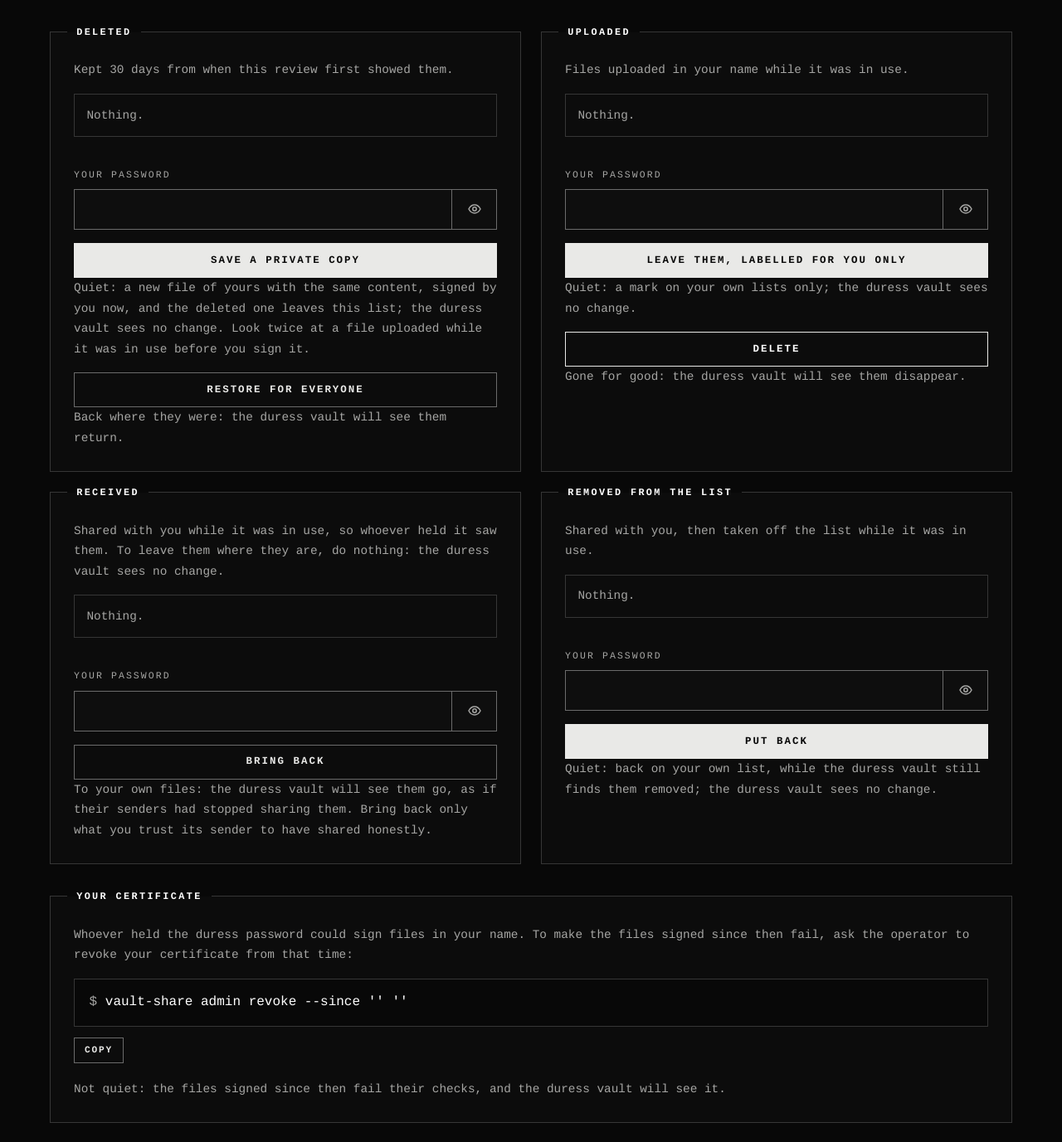
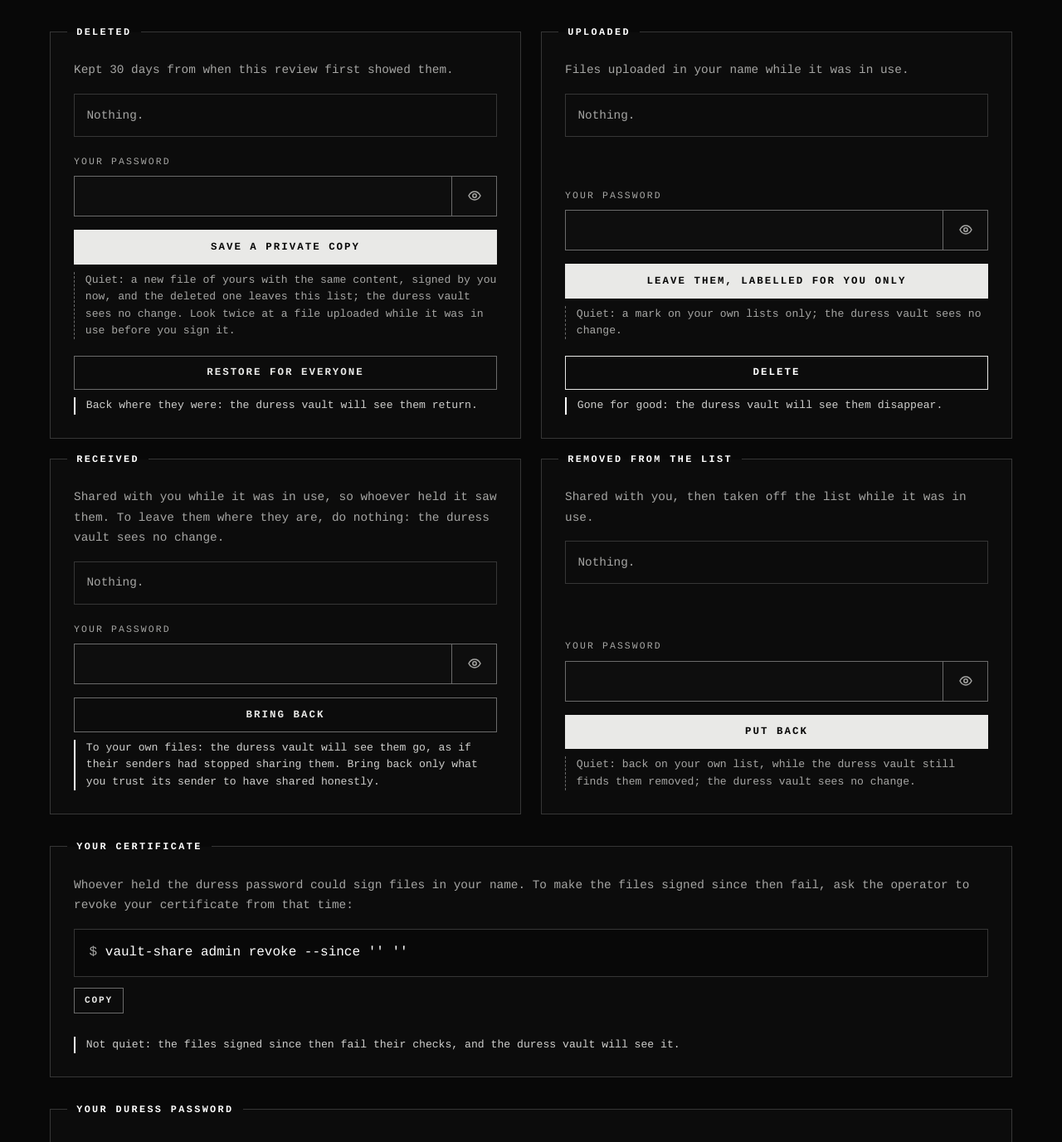
Before and after one commit to Ymsniper/vault-share, a Python web app: template app/templates/auth/review.html in a window 1280 px wide. Shown: the part 889-2266 px from the top of the page at 83% size. Run offline with Jinja, Linux system fonts and the light colour scheme; the template is opened without the code that fills it, so the values that code supplies are empty.

Commit message:
Mark the review's quiet and loud actions

```diff
--- a/app/static/vault.css
+++ b/app/static/vault.css
@@ -518,9 +518,33 @@ code {
   height: 100%;
 }
 
-.vs-even > [class*="col-"] > .vs-panel > .btn:last-child,
 .vs-subpanel > .btn:last-child {
   margin-top: auto;
+}
+
+/* in the review's four boxes the password and the actions sit at the
+   bottom, so boxes side by side end together */
+.vs-even > [class*="col-"] > .vs-panel > .vs-picklist {
+  margin-bottom: auto;
+}
+
+/* what an action does to the duress vault, under its button: a dashed rule
+   for a quiet one, a white bar for one that shows there */
+.vs-quiet,
+.vs-loud {
+  margin: 0.55rem 0 1.2rem;
+  padding-left: 0.8rem;
+  font-size: 0.82rem;
+  line-height: 1.55;
+}
+
+.vs-quiet {
+  border-left: 1px dashed var(--vs-edge);
+}
+
+.vs-loud {
+  border-left: 2px solid var(--vs-hi);
+  color: var(--vs-soft);
 }
 
 .vs-panel > :last-child {
@@ -1210,15 +1234,6 @@ code {
   color: var(--vs-soft);
 }
 
-/* a file id in the log: its first characters, all of it on hover and in a copy */
-.vs-id {
-  display: inline-block;
-  max-width: 9ch;
-  overflow: hidden;
-  text-overflow: ellipsis;
-  vertical-align: bottom;
-}
-
 /* six columns of monospace in a narrow box: smaller and closer together */
 .vs-invites > :not(caption) > * > * {
   padding: 0.55rem 0.45rem;
--- a/app/templates/admin/log.html
+++ b/app/templates/admin/log.html
@@ -15,7 +15,7 @@
   <div class="vs-table-wrap">
     <table class="table table-sm table-hover">
       <thead>
-        <tr><th>Time</th><th>User</th><th>Action</th><th>File</th><th>Outcome</th><th>Detail</th><th>Network</th></tr>
+        <tr><th>Time</th><th>User</th><th>Action</th><th>Outcome</th><th>Detail</th><th>Network</th></tr>
       </thead>
       <tbody>
         {% for e in entries %}
@@ -24,7 +24,6 @@
           <td class="vs-meta">{{ e['at'] }}</td>
           <td class="vs-mono">{{ e['username']|handle if e['username'] else '-' }}</td>
           <td class="vs-mono">{{ e['action'] }}</td>
-          <td class="vs-meta">{% if e['file_id'] %}<span class="vs-id" title="{{ e['file_id'] }}">{{ e['file_id'] }}</span>{% endif %}</td>
           <td><span class="vs-chip {{ 'vs-chip-ok' if o in ('ok', 'match') else 'vs-chip-bad' if o in ('failed', 'refused', 'denied', 'mismatch', 'locked') else 'vs-chip-warn' if o in ('used', 'duress') else 'vs-chip-neutral' }}">{{ o }}</span></td>
           <td>{{ e['detail'] or '' }}</td>
           <td class="vs-meta">{{ e['ip'] or '' }}</td>
--- a/app/templates/auth/review.html
+++ b/app/templates/auth/review.html
@@ -63,9 +63,9 @@
       {{ choose(trashed, "trashed") }}
       {{ password("trashed") }}
       <button type="submit" class="btn btn-primary w-100">Save a private copy</button>
-      <p class="vs-note">Quiet: a new file of yours with the same content, signed by you now, and the deleted one leaves this list; the duress vault sees no change. Look twice at a file uploaded while it was in use before you sign it.</p>
+      <p class="vs-note vs-quiet">Quiet: a new file of yours with the same content, signed by you now, and the deleted one leaves this list; the duress vault sees no change. Look twice at a file uploaded while it was in use before you sign it.</p>
       <button type="submit" formaction="{{ url_for('settings.review_action', action='restore') }}" class="btn btn-outline-secondary w-100">Restore for everyone</button>
-      <p class="vs-note mb-0">Back where they were: the duress vault will see them return.</p>
+      <p class="vs-note vs-loud mb-0">Back where they were: the duress vault will see them return.</p>
     </form>
   </div>
   <div class="col-lg-6">
@@ -76,9 +76,9 @@
       {{ choose(planted, "planted") }}
       {{ password("planted") }}
       <button type="submit" class="btn btn-primary w-100">Leave them, labelled for you only</button>
-      <p class="vs-note">Quiet: a mark on your own lists only; the duress vault sees no change.</p>
+      <p class="vs-note vs-quiet">Quiet: a mark on your own lists only; the duress vault sees no change.</p>
       <button type="submit" formaction="{{ url_for('settings.review_action', action='delete') }}" class="btn btn-outline-danger w-100">Delete</button>
-      <p class="vs-note mb-0">Gone for good: the duress vault will see them disappear.</p>
+      <p class="vs-note vs-loud mb-0">Gone for good: the duress vault will see them disappear.</p>
     </form>
   </div>
   <div class="col-lg-6">
@@ -89,7 +89,7 @@
       {{ choose(arrived, "move") }}
       {{ password("move") }}
       <button type="submit" class="btn btn-outline-secondary w-100">Bring back</button>
-      <p class="vs-note mb-0">To your own files: the duress vault will see them go, as if their senders had stopped sharing them. Bring back only what you trust its sender to have shared honestly.</p>
+      <p class="vs-note vs-loud mb-0">To your own files: the duress vault will see them go, as if their senders had stopped sharing them. Bring back only what you trust its sender to have shared honestly.</p>
     </form>
   </div>
   <div class="col-lg-6">
@@ -100,7 +100,7 @@
       {{ choose(dismissed, "put-back") }}
       {{ password("put-back") }}
       <button type="submit" class="btn btn-primary w-100">Put back</button>
-      <p class="vs-note mb-0">Quiet: back on your own list, while the duress vault still finds them removed; the duress vault sees no change.</p>
+      <p class="vs-note vs-quiet mb-0">Quiet: back on your own list, while the duress vault still finds them removed; the duress vault sees no change.</p>
     </form>
   </div>
 </div>
@@ -109,7 +109,7 @@
   <h2 class="vs-panel-title">Your certificate</h2>
   <p class="vs-note">Whoever held the duress password could sign files in your name. To make the files signed since then fail, ask the operator to revoke your certificate from that time:</p>
   <p class="vs-mono vs-command">vault-share admin revoke --since '{{ since_local }}' '{{ g.user['username'] }}'</p>
-  <p class="vs-note mb-0">Not quiet: the files signed since then fail their checks, and the duress vault will see it.</p>
+  <p class="vs-note vs-loud mb-0">Not quiet: the files signed since then fail their checks, and the duress vault will see it.</p>
 </section>
 
 <section class="vs-panel">
@@ -140,7 +140,7 @@
     </div>
     {{ password("replace") }}
     <button type="submit" class="btn btn-outline-secondary">Replace</button>
-    <p class="vs-note mt-2 mb-0">Not quiet: once the new one works, the duress vault will see the old one fail.</p>
+    <p class="vs-note vs-loud mb-0">Not quiet: once the new one works, the duress vault will see the old one fail.</p>
   </form>
 </section>
 
```
